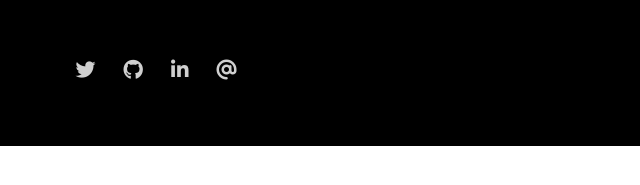
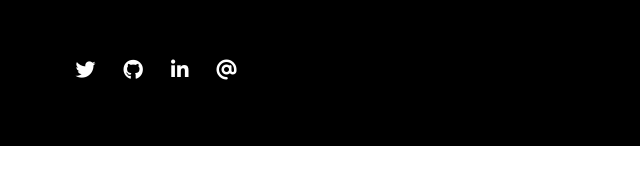
Before and after one commit to yegonkimutai/Create-a-Portfolio, a website: page index.html in a window 1280 px wide. Shown: the part 475-660 px from the top of the page, 0-640 px from the left. Drawn offline with Linux system fonts and the light colour scheme.

Commit message:
Add content

```diff
--- a/index.html
+++ b/index.html
@@ -39,16 +39,16 @@
             don’t hesitate to contact me. I'm always ready to help</p>
             <ul class="icon">
                 <li class="i">
-                    <i class="fa-brands fa-twitter"></i>
+                    <a href="" class="b"><i class="fa-brands fa-twitter"></i></a>
                 </li>
                 <li class="i">
-                    <i class="fa-brands fa-github"></i>
+                    <a href="" class="b"><i class="fa-brands fa-github"></i></a>
                 </li>
                 <li class="i">
-                    <i class="fa-brands fa-linkedin-in"></i>
+                    <a href="" class="b"><i class="fa-brands fa-linkedin-in"></i></a>
                 </li>
                 <li class="i">
-                    <i class="fa-solid fa-at"></i>
+                    <a href="" class="b"><i class="fa-solid fa-at"></i></a>
                 </li>
             </ul>
     </div>
--- a/style.css
+++ b/style.css
@@ -109,6 +109,11 @@ image {
 .i {
   padding: 1%;
   padding-bottom: 0;
+  font-size: 20px;
+}
+
+.b {
+  color: white;
 }
 
 .icon:hover {
```
